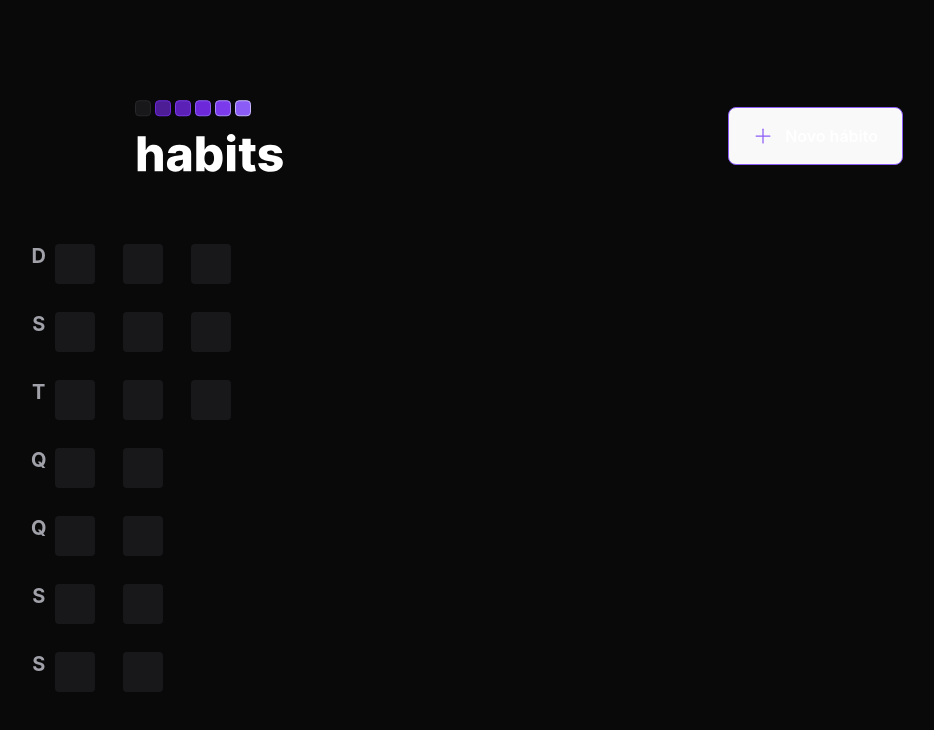
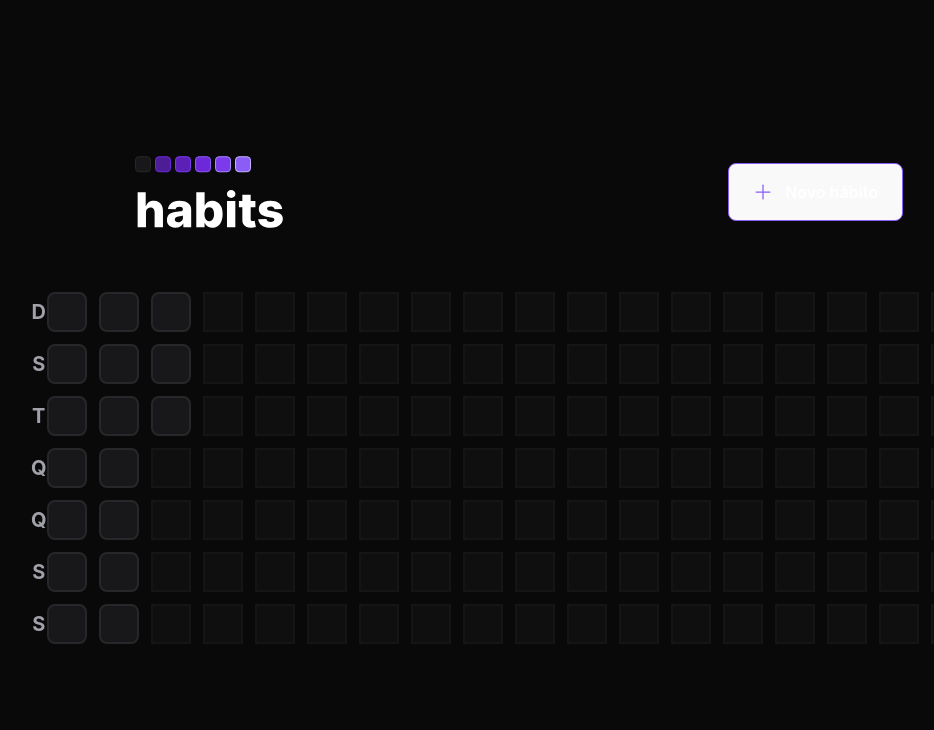
Before and after one commit to Savio-Anjos/nlw-Setup, a React (Vite) app in the folder web/: page / in a window 1280 px wide. Shown: the top 730 px of the page, without its empty margins (121-1055 px from the left). Built offline with nearby package versions, Linux system fonts and the light colour scheme.

Commit message:
Criando preenchimento de dias no fim

```diff
--- a/web/src/components/HabitDay.tsx
+++ b/web/src/components/HabitDay.tsx
@@ -1,9 +1,9 @@
-interface HabitDayProps {
-    completed: number
-}
+//interface HabitDayProps {
+  //  completed: number
+//}
 
 export function HabitDay() {
     return (
-        <div className="bg-zinc-900 w-10 h-10 text-white rounded m-2 flex items-center justify-center"></div>
+        <div className="w-10 h-10 bg-zinc-900 border-2 border-zinc-800 rounded-lg"></div>
     )
 }
--- a/web/src/components/SummaryTable.tsx
+++ b/web/src/components/SummaryTable.tsx
@@ -12,6 +12,9 @@ const weekDays = [
 ]
 
 const summaryDates = generateDatesFromYearBeginning()
+
+const minimumSummaryDatesSize = 18 * 7
+const amountOfDaysToFill = minimumSummaryDatesSize - summaryDates.length
 
 console.log(summaryDates)
 
@@ -37,6 +40,13 @@ export function Summary() {
                {summaryDates.map(date => {
                 return <HabitDay key={date.toString()} />
                })}
+               {amountOfDaysToFill > 0 && Array.from({ length: amountOfDaysToFill}).map((_, i) => {
+                return (
+                    <div
+                     key={i}
+                     className="w-10 h-10 bg-zinc-900 border-2 border-zinc-800 rounded- opacity-40 cursor-not-allowed" />
+                )
+               })}
 
             </div>
 
--- a/web/src/utils/generate-dates-from-year-beginning.ts
+++ b/web/src/utils/generate-dates-from-year-beginning.ts
@@ -1,6 +1,7 @@
 import dayjs from "dayjs";
 
 export function generateDatesFromYearBeginning() {
+
     const firstDayOfTheYear = dayjs().startOf('year')
     const today = new Date()
 
```
